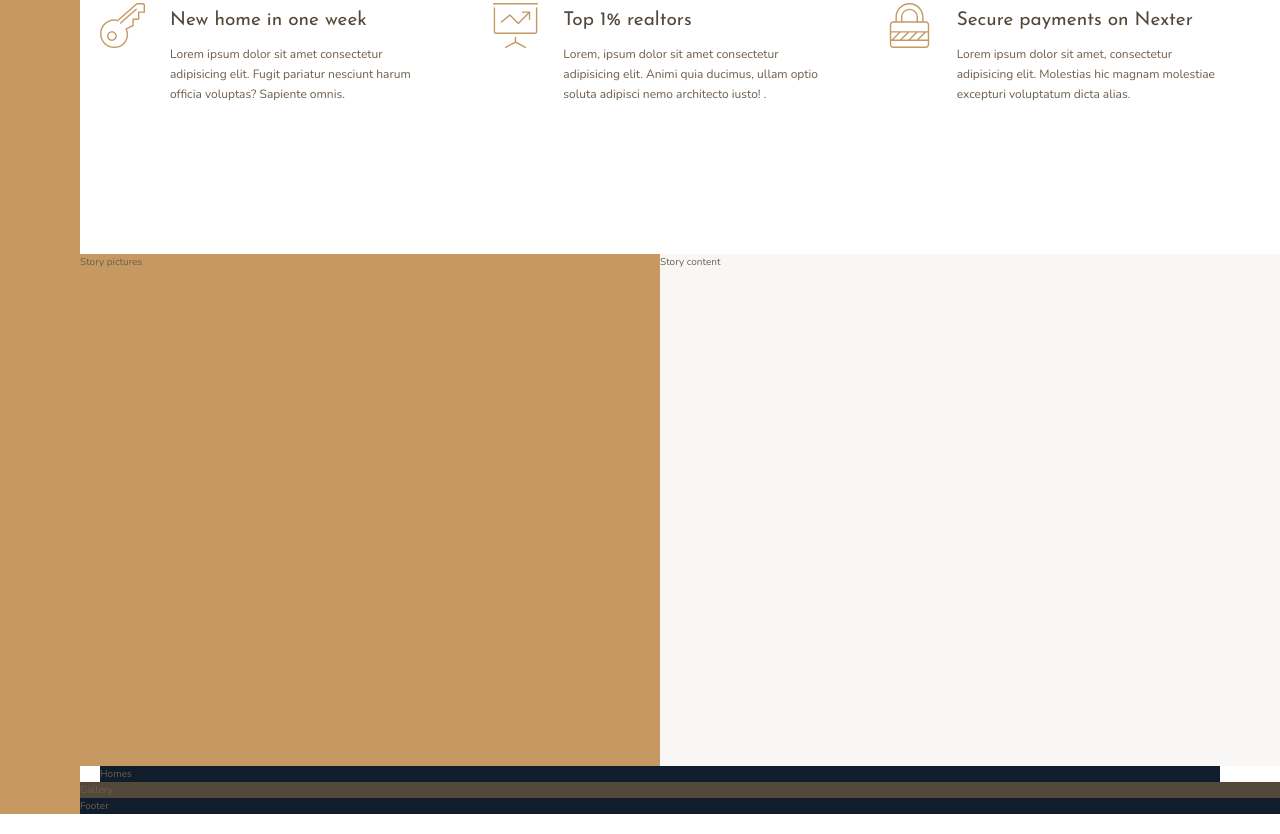
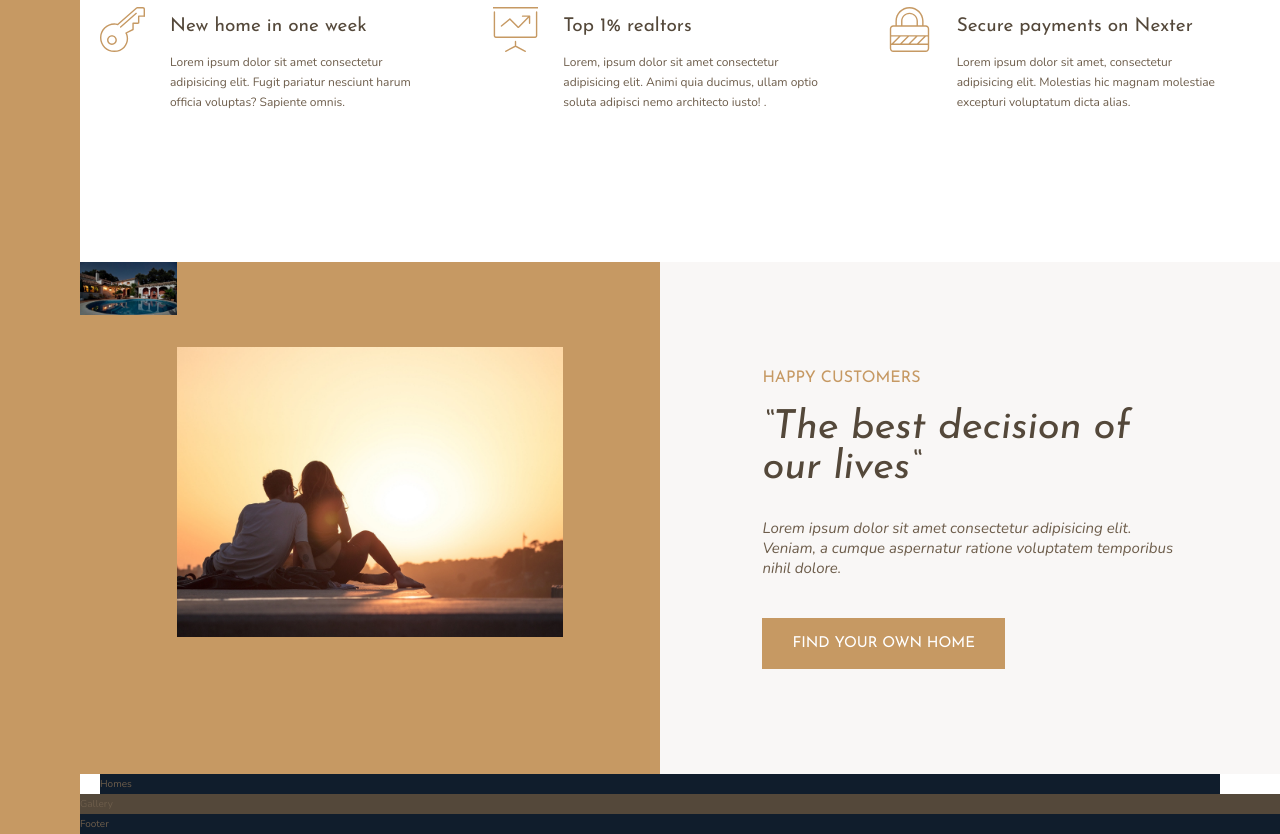
Before and after one commit to jonrmoore/nexter, a website: page index.html in a window 1280 px wide. Shown: the part 948-1782 px from the top of the page. Drawn offline with nearby package versions, Linux system fonts and the light colour scheme.

Commit message:
Text half done, working on images

```diff
--- a/index.html
+++ b/index.html
@@ -70,11 +70,17 @@
         </section>
 
         <div class="story__pictures">
-            Story pictures
+            <img src="img/story-1.jpeg" alt="Couple with new house" class="story__img--1">
+            <img src="img/story-2.jpeg" alt="Couple with new house" class="story__img--2">
         </div>
 
         <div class="story__content">
-            Story content
+            <h3 class="heading-3 mb-sm">Happy Customers</h3>
+            <h2 class="heading-2 heading-2--dark mb-md">&ldquo;The best decision of our lives&ldquo;</h2>
+            <p class="story__text ">
+                Lorem ipsum dolor sit amet consectetur adipisicing elit. Veniam, a cumque aspernatur ratione voluptatem temporibus nihil dolore.
+            </p>
+            <button class="btn">Find your own home</button>
         </div>
 
         <section class="homes">
--- a/sass/_base.scss
+++ b/sass/_base.scss
@@ -31,7 +31,7 @@ body {
   font-family: $font-primary;
   color: $color-grey-dark-2;
   font-weight: 300;
-  line-height: 1.6rem;
+  line-height: 2rem; // It should be 1.6rem but something seems to be getting in the way. Quick fix, needs review.
 }
 
 .container {
--- a/sass/_story.scss
+++ b/sass/_story.scss
@@ -3,10 +3,40 @@
   &__pictures {
     background-color: $color-primary;
     grid-column: full-start / col-end 4;
+
+    display: grid;
+    grid-template-rows: repeat(6, 1fr);
+    grid-template-columns: repeat(6, 1fr);
+  }
+
+  &__img--1 {
+    width: 100%;
+    grid-row: 2 / 6;
+    grid-column: 2 / 6;
+  }
+
+  &__img--2 {
+    width: 100%;
   }
 
   &__content {
     background-color: $color-grey-light-1;
     grid-column: col-start 5 / full-end;
+
+    padding: 6rem 8vw;
+    // display: flex;           // FLEX SOLUTION
+    // flex-direction: column;
+    // justify-content: center;
+    // align-items: start;
+
+    display: grid;              // GRID SOLUTION
+    align-content: center;
+    justify-items: start;
+  }
+
+  &__text {
+    font-size: 1.5rem;
+    font-style: italic;
+    margin-bottom: 4rem;
   }
 }
--- a/sass/_typography.scss
+++ b/sass/_typography.scss
@@ -8,10 +8,19 @@
 
 .heading-2 {
   @extend %heading;
+  font-size: 4rem;
+  font-style: italic;
+  line-height: 1;
+
+  &--light { color: $color-grey-light-1; }
+  &--dark { color: $color-grey-dark-1; }
 }
 
 .heading-3 {
   @extend %heading;
+  font-size: 1.6rem;
+  color: $color-primary;
+  text-transform: uppercase;
 }
 
 .heading-4 {
@@ -21,3 +30,25 @@
   &--light { color: $color-grey-light-1; }
   &--dark { color: $color-grey-dark-1; }
 }
+
+.btn {
+  background-color: $color-primary;
+  color: #fff;
+  border: none;
+  border-radius: 0;
+  font-family: $font-display;
+  font-size: 1.5rem;
+  text-transform: uppercase;
+  padding: 1.8rem 3rem;
+  cursor: pointer;
+  transition: all .2s;
+
+  &:hover {
+    background-color: $color-primary-dark;
+  }
+}
+
+.mb-sm { margin-bottom: 2rem; }
+.mb-md { margin-bottom: 3rem; }
+.mb-lg { margin-bottom: 4rem; }
+.mb-hg { margin-bottom: 8rem; }
```
Also changed, not shown: css/style.css.
